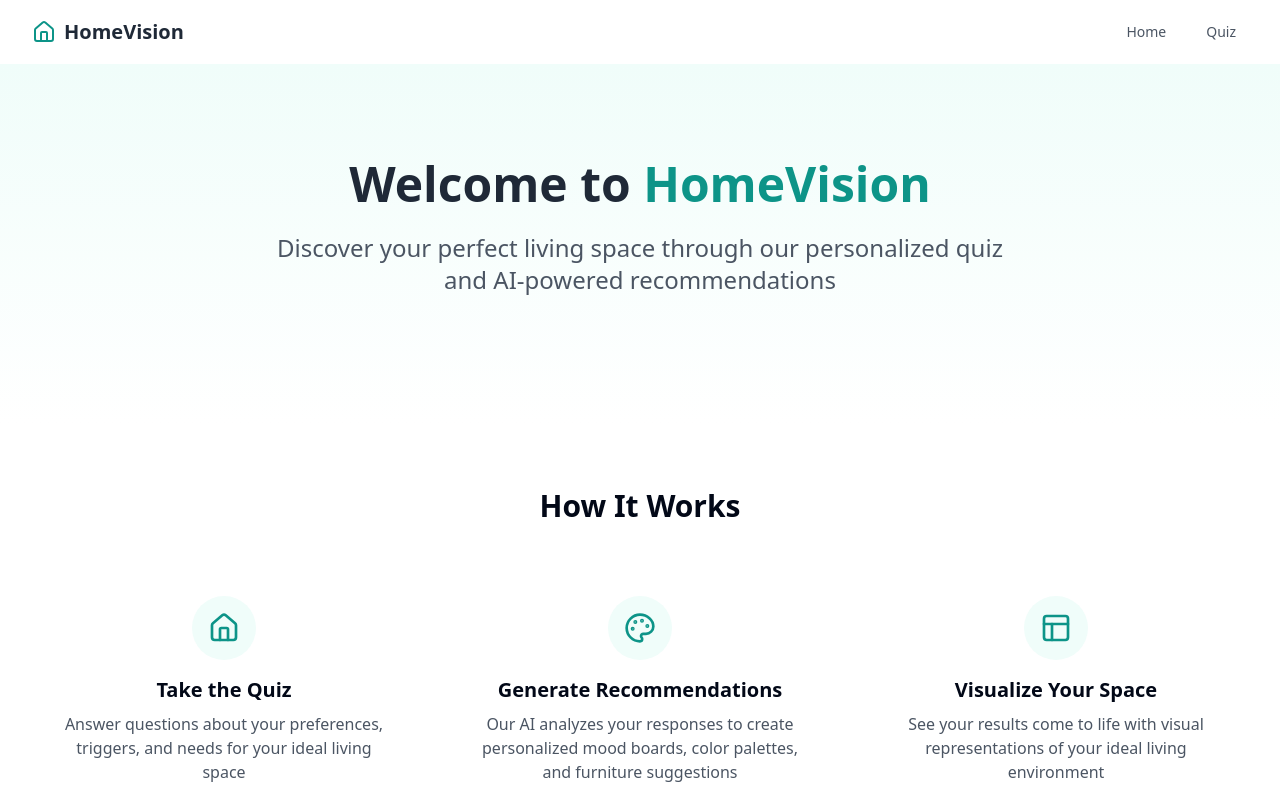
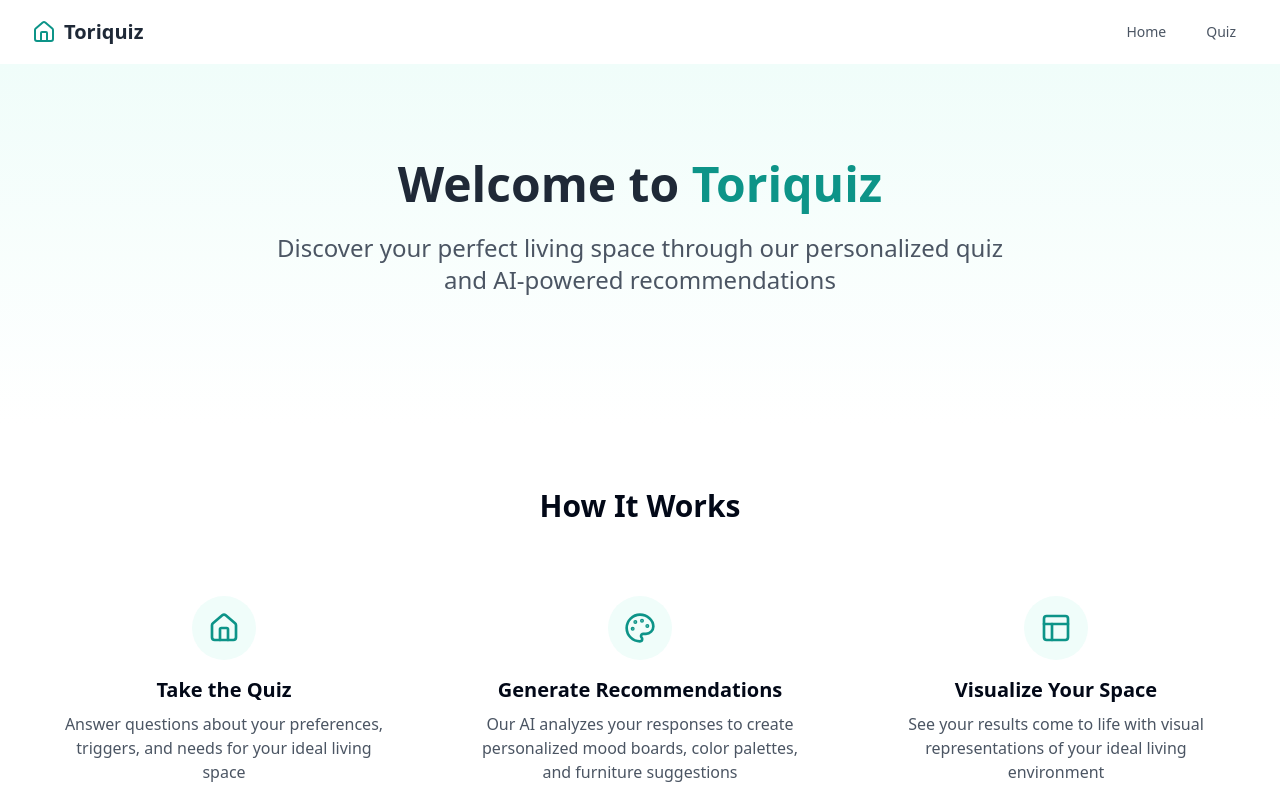
Before and after one commit to Camillalalala/torisquiz, a React (Vite) app: page / in a window 1280 px wide. Shown: the top 800 px of the page. Built offline with nearby package versions, Linux system fonts and the light colour scheme.

Commit message:
rebranding to Toriquiz

```diff
--- a/index.html
+++ b/index.html
@@ -2,11 +2,11 @@
 <html lang="en">
   <head>
     <meta charset="UTF-8" />
+    <link rel="icon" type="image/svg+xml" href="/vite.svg" />
     <meta name="viewport" content="width=device-width, initial-scale=1.0" />
-    <link rel="icon" type="image/png" href="/favicon.png" />
-    <title>HomeVision - Creating Ideal Living Spaces</title>
-    <meta name="description" content="HomeVision helps homeless individuals visualize their ideal living spaces through personalized mood boards and housing recommendations." />
-    <meta name="author" content="HomeVision" />
+    <title>Toriquiz - Creating Ideal Living Spaces</title>
+    <meta name="description" content="Toriquiz helps homeless individuals visualize their ideal living spaces through personalized mood boards and housing recommendations." />
+    <meta name="author" content="Toriquiz" />
 
     <meta property="og:title" content="ToriQuiz" />
     <meta property="og:description" content="Test your knowledge with ToriQuiz!" />
--- a/src/components/Header.tsx
+++ b/src/components/Header.tsx
@@ -1,4 +1,3 @@
-
 import { Link } from "react-router-dom";
 import { Home } from "lucide-react";
 
@@ -10,7 +9,7 @@ const Header = () => {
           <div className="flex items-center">
             <Link to="/" className="flex items-center">
               <Home className="h-6 w-6 text-teal-600 mr-2" />
-              <span className="text-xl font-semibold text-gray-800">HomeVision</span>
+              <span className="text-xl font-semibold text-gray-800">Toriquiz</span>
             </Link>
           </div>
           <nav className="flex items-center space-x-4">
--- a/src/pages/Index.tsx
+++ b/src/pages/Index.tsx
@@ -14,7 +14,7 @@ const Index = () => {
         <section className="bg-gradient-to-b from-teal-50 to-white py-16 md:py-24">
           <div className="max-w-7xl mx-auto px-4 sm:px-6 lg:px-8 text-center">
             <h1 className="text-4xl md:text-5xl font-bold text-gray-800 mb-6">
-              Welcome to <span className="text-teal-600">HomeVision</span>
+              Welcome to <span className="text-teal-600">Toriquiz</span>
             </h1>
             <p className="text-xl md:text-2xl text-gray-600 max-w-3xl mx-auto mb-8">
               Discover your perfect living space through our personalized quiz and AI-powered recommendations
```
